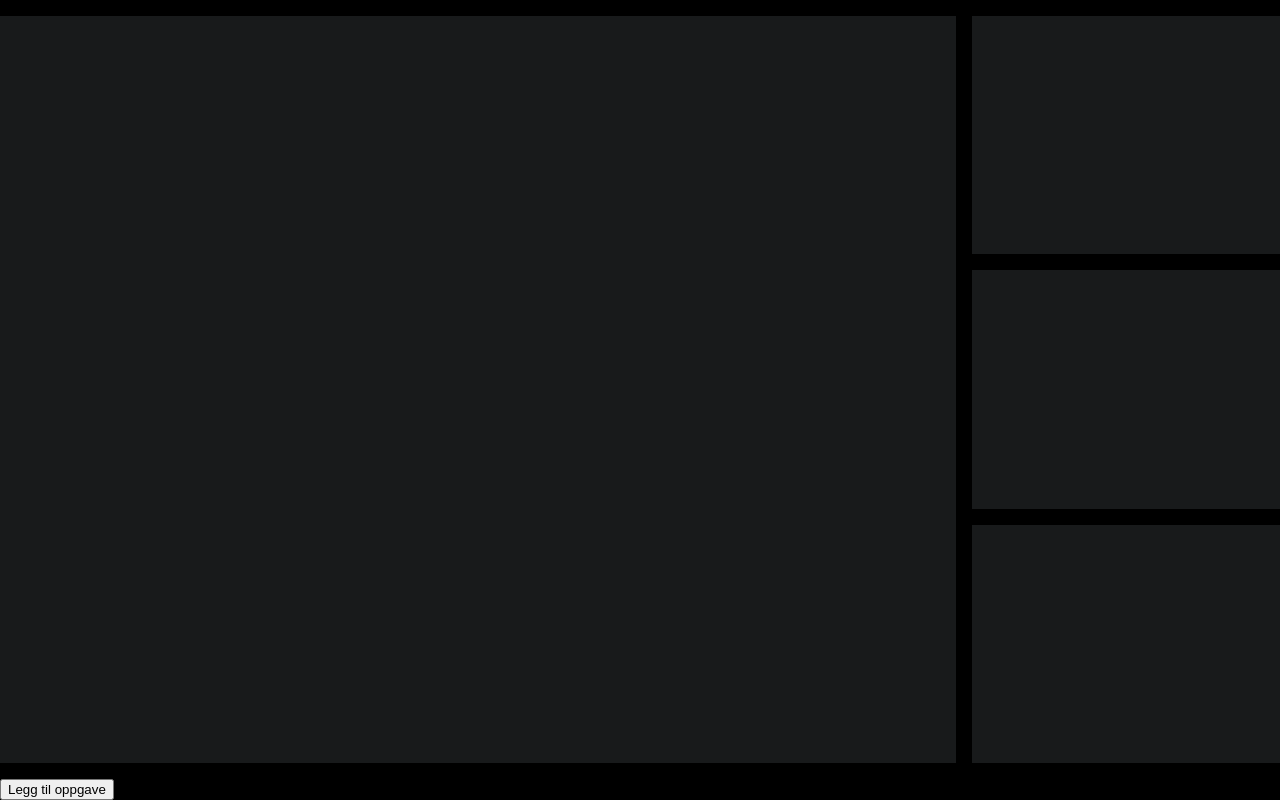
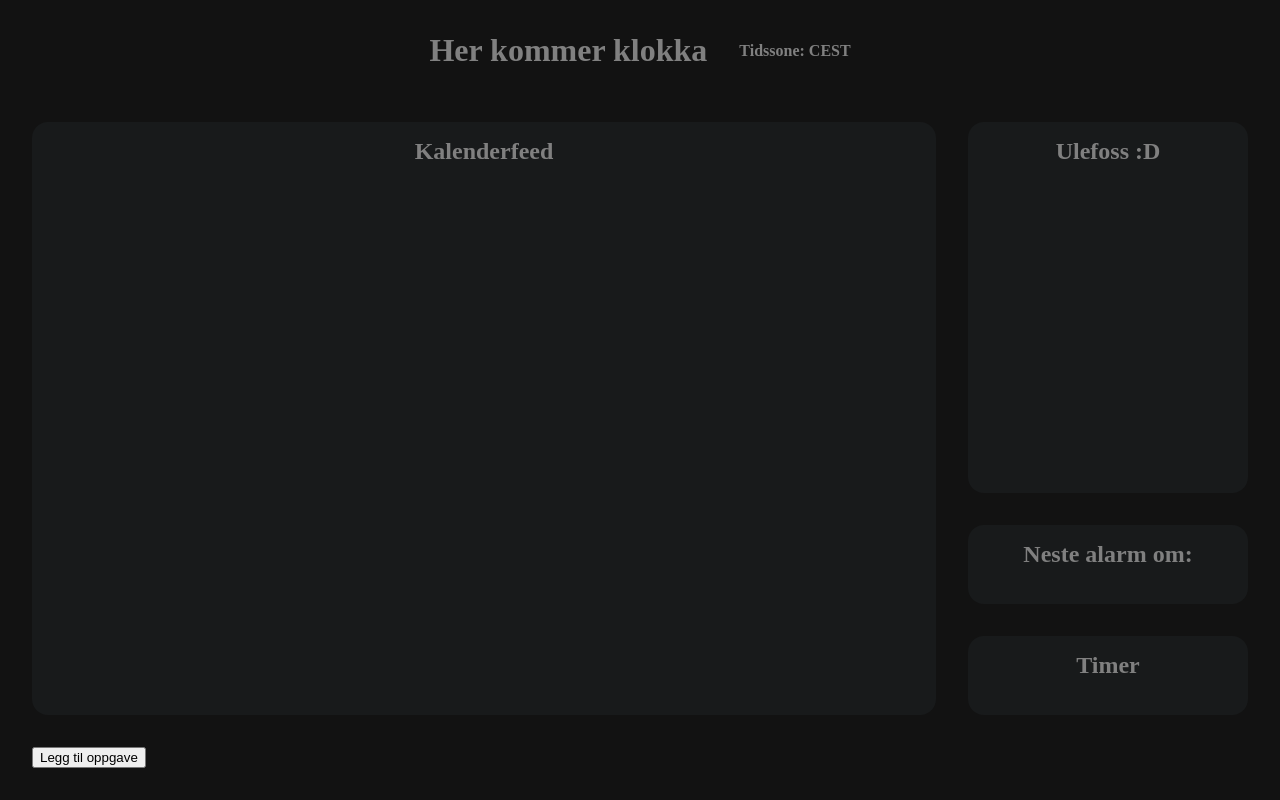
Before and after one commit to tobiasrefsholt/dashboard-app, a plain HTML site: page index.html in a window 1280 px wide. Drawn offline with Linux system fonts and the light colour scheme.

Commit message:
Did stuff
Co-authored-by: Lisbeth Jahre Haugnes <Turtlee19996@users.noreply.github.com>
Co-authored-by: Kevin Trondsetås <ListrikLair@users.noreply.github.com>
Co-authored-by: jensboy97 <jensboy97@users.noreply.github.com>
Co-authored-by: Sajawal Hussain <Sajawal-Hussain@users.noreply.github.com>

```diff
--- a/js/controller.js
+++ b/js/controller.js
@@ -1,3 +1,4 @@
-function init() {
-    model.inputs.clockPopUp.timeZone = Date().getTimezoneOffset();
-}
+window.addEventListener("load", function () {
+    model.inputs.popUps.clock.timeZone = new Date().getTimezoneOffset();
+    updateView();
+});
--- a/js/view.js
+++ b/js/view.js
@@ -1,8 +1,4 @@
 "use strict";
-
-window.addEventListener("load", function () {
-    updateView();
-});
 
  function updateView() {
     let popupHTML = getPopupHTML();
@@ -21,8 +17,9 @@ window.addEventListener("load", function () {
     `;
 }
 
-function getPopupHTML(currentPopUp) {
+function getPopupHTML() {
 
+    const currentPopUp = model.app.currentPopUp;
     let popupHTML;
 
     if (currentPopUp == "taskDetails") {
--- a/js/viewCalender.js
+++ b/js/viewCalender.js
@@ -1,5 +1,7 @@
 function getCalendarHTML() {
-
+    return /* html */`
+        <h2 class="widget-header">Kalenderfeed</h2>
+    `;
 }
 
 function getPopupTaskDetailsHTML() {
--- a/js/viewClock.js
+++ b/js/viewClock.js
@@ -1,13 +1,20 @@
 function getClockHTML() {
-
+    return /* html */ `
+        <h1 class="widget-header">Her kommer klokka</h1>
+        <h4 class="widget-header">Tidssone: CEST</h4>
+    `;
 }
 
 function getAlarmHTML(){
-
+    return /* html */ `
+        <h2 class="widget-header">Neste alarm om:</h2>
+    `;
 }
 
 function getTimerHTML(){
-
+    return /* html */ `
+        <h2 class="widget-header">Timer</h2>
+    `;
 }
 
 function getPopupEditAlarmHTML() {
--- a/js/viewWeather.js
+++ b/js/viewWeather.js
@@ -1,3 +1,5 @@
 function getWeatherHTML() {
-
+    return /* html */`
+        <h2 class="widget-header">Ulefoss :D</h2>
+    `;
 }
--- a/styles.css
+++ b/styles.css
@@ -1,6 +1,10 @@
+* {
+    box-sizing: border-box;
+}
+
 body{
-    background-color: black;
-    color: white;
+    background-color: #121212;
+    color: grey;
     margin: 0;
     padding: 0;
 }
@@ -8,7 +12,7 @@ body{
 .main-grid {
     display: grid;
     grid-template-columns: repeat(4, 1fr);
-    grid-template-rows: min-content repeat(3, 1fr) min-content;
+    grid-template-rows: min-content 1fr repeat(3, min-content);
     grid-template-areas:
         "clock    clock    clock    clock"
         "calendar calendar calendar weather"
@@ -16,9 +20,10 @@ body{
         "calendar calendar calendar timer"
         "buttons  buttons  buttons  buttons"
     ;
-    gap: 1rem;
+    gap: 2rem;
     height: 100vh;
     width: 100vw;
+    padding: 2rem;
 }
 
 .calendar {
@@ -28,6 +33,10 @@ body{
 
 .clock {
     grid-area: clock;
+    display: flex;
+    gap: 2rem;
+    align-items: center;
+    justify-content: center;
 }
 
 .weather {
@@ -46,6 +55,13 @@ body{
     grid-area: buttons;
 }
 
+.widget-header {
+    margin-top: 0;
+    text-align: center;
+}
+
 .grid-item{
     background-color: #181A1B;
+    border-radius: 1rem;
+    padding: 1rem;
 }
```
